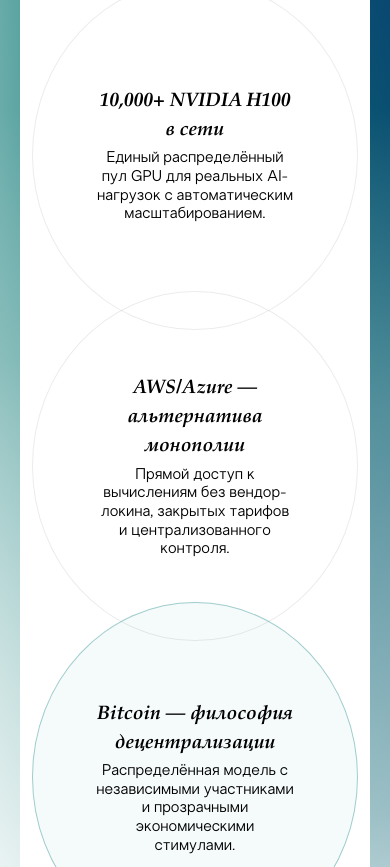
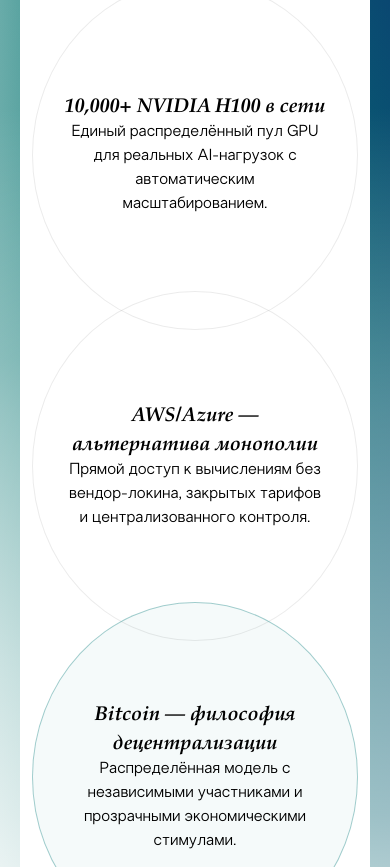
Before and after one commit to marginCodeProjects/gnk-club-landing, a Next.js app: page / in a window 390 px wide. Shown: the part 1157-2024 px from the top of the page. Built offline with nearby package versions, Linux system fonts and the light colour scheme.

Commit message:
fixed adaptive

```diff
--- a/src/components/bottom/LaunchPrice.tsx
+++ b/src/components/bottom/LaunchPrice.tsx
@@ -6,8 +6,8 @@
 
 const LaunchPrice = () => {
     return (
-        <div className="my-20 md:mt-0 md:mb-20 rounded-3xl bg-white grid grid-cols-1 grid-rows-2 md:grid-cols-2 md:grid-rows-1 gap-7">
-            <div className="order-2 md:order-1 flex flex-col gap-10 mb-10 mx-7 md:my-10 md:ml-7">
+        <div className="my-20 lg:mt-0 lg:mb-20 rounded-3xl bg-white grid grid-cols-1 grid-rows-2 lg:grid-cols-2 lg:grid-rows-1 gap-7">
+            <div className="order-2 lg:order-1 flex flex-col gap-10 mb-10 mx-7 md:my-10 md:ml-7">
                 <div className="text-4xl text-[#034744]">Запустите GNK-инфраструктуру за 1 день</div>
                 <div className="text-xl">
                     NVIDIA H100. от $1.8 в час за карту. Вход от $10 000.
@@ -21,9 +21,9 @@
                     />
                 </div>
             </div>
-            <div className='order-1 md:order-2 relative w-full h-[320px] md:h-full'>
-                <Image src={'/graphics-card.png'} alt={'card'} fill className='hidden md:block object-cover object-right'/>
-                <Image src={'/graphics-mobile.png'} alt={'card'} fill className='block md:hidden object-cover object-right'/>
+            <div className='order-1 lg:order-2 relative w-full h-[320px] md:h-full'>
+                <Image src={'/graphics-card.png'} alt={'card'} fill className='hidden lg:block object-cover object-right'/>
+                <Image src={'/graphics-mobile.png'} alt={'card'} fill className='block lg:hidden object-cover object-right'/>
             </div>
         </div>
     );
--- a/src/components/bottom/UsefulResources.tsx
+++ b/src/components/bottom/UsefulResources.tsx
@@ -29,7 +29,7 @@
 
 const UsefulResources = () => {
     return (
-        <div className="hidden md:block text-white my-20">
+        <div className="hidden lg:block text-white my-20">
             <div className="text-4xl md:text-5xl text-center md:text-left mb-7">Полезные ресурсы</div>
             <div className="text-base md:text-xl text-center md:text-left md:w-1/3 mb-10">
                 Узнайте больше о GNK.CLUB и децентрализованных вычислениях
--- a/src/components/hero/GonkaAndBitcoin.tsx
+++ b/src/components/hero/GonkaAndBitcoin.tsx
@@ -15,38 +15,38 @@
             <div className={styles.section}>
                 <div className={styles.wrapper}>
                     <div className={styles.circle}>
-                        <h3>10,000+ NVIDIA H100 в сети</h3>
-                        <p>
+                        <div className="text-center md:text-left text-xl md:text-2xl"><b><i>10,000+ NVIDIA H100 в сети</i></b></div>
+                        <div className="text-center md:text-left text-base md:text-xl">
                             Единый распределённый пул GPU для реальных AI-нагрузок
                             с автоматическим масштабированием.
-                        </p>
+                        </div>
                     </div>
 
                     <div className={styles.circle}>
-                        <h3>AWS/Azure — альтернатива монополии</h3>
-                        <p>
+                        <div className="text-center md:text-left text-xl md:text-2xl"><b><i>AWS/Azure — альтернатива монополии</i></b></div>
+                        <div className="text-center md:text-left text-base md:text-xl">
                             Прямой доступ к вычислениям без вендор-локина,
                             закрытых тарифов и централизованного контроля.
-                        </p>
+                        </div>
                     </div>
 
                     <div className={`${styles.circle} ${styles.active}`}>
-                        <h3>Bitcoin — философия децентрализации</h3>
-                        <p>
+                        <div className="text-center md:text-left text-xl md:text-2xl"><b><i>Bitcoin — философия децентрализации</i></b></div>
+                        <div className="text-center md:text-left text-base md:text-xl">
                             Распределённая модель с независимыми участниками
                             и прозрачными экономическими стимулами.
-                        </p>
+                        </div>
                     </div>
                 </div>
             </div>
             <div className="mt-10 grid md:grid-cols-2 text-base md:text-xl gap-10">
                 <div>
-                    <i className={styles.boldItalic}>Миссия:</i> Не допустить монополизации
+                    <b><i className="text-center md:text-left text-xl md:text-2xl">Миссия:</i></b> Не допустить монополизации
                     AI-инфраструктуры несколькими крупными корпорациями,
                     как это произошло с классическими вычислениями (Amazon, Microsoft, Google).
                 </div>
                 <div>
-                    <i className={styles.boldItalic}>Вдохновение Bitcoin:</i> GONKA следует модели Bitcoin
+                    <b><i className="text-center md:text-left text-xl md:text-2xl">Вдохновение Bitcoin:</i></b> GONKA следует модели Bitcoin
                     и инфраструктуре, созданной майнерами. Децентрализованная сеть майнеров Bitcoin
                     в разы превосходит вычислительную мощность традиционных облачных компаний
                     — именно такую модель мы строим для AI-вычислений.
--- a/src/components/hero/Hero.module.css
+++ b/src/components/hero/Hero.module.css
@@ -37,20 +37,7 @@
     border-color: rgba(0, 120, 120, 0.35);
 }
 
-.circle h3,
-.boldItalic {
-    font-family: var(--font-ag-palatial);
-    font-size: 1.67vw;
-    font-weight: 700;
-    margin-bottom: 1.5vw;
-}
-
-.circle p {
-    font-size: 1.38vw;
-    line-height: 1.2;
-}
-
-@media (max-width: 768px) {
+@media (max-width: 1150px) {
     .wrapper {
         flex-direction: column;
     }
@@ -61,18 +48,7 @@
         max-width: 350px;
         height: auto;
         min-height: 350px;
-        padding: 20vw 16vw;
-    }
-
-    .circle h3,
-    .boldItalic {
-        text-align: center;
-        font-size: 5vw;
-    }
-
-    .circle p {
-        text-align: center;
-        font-size: 4vw;
+        padding: 20vw 8vw;
     }
 
     .circle:not(:first-child) {
--- a/src/components/main/GnkClubAdvantages.tsx
+++ b/src/components/main/GnkClubAdvantages.tsx
@@ -71,7 +71,7 @@
                     </b>
                 </div>
             </div>
-            <div className="grid grid-cols-1 md:grid-cols-2 gap-7 text-base md:text-xl">
+            <div className="grid grid-cols-1 lg:grid-cols-2 gap-7 text-base md:text-xl">
                 <div className="border-gray-300 border-2 px-4 md:px-10 pt-7 pb-5 rounded-3xl">
                     <div className="flex gap-4 items-center mb-5 md:mb-10">
                         <Image
--- a/src/components/main/MoneyRisks.tsx
+++ b/src/components/main/MoneyRisks.tsx
@@ -9,7 +9,7 @@
         <div className="
             my-20 rounded-3xl overflow-hidden
             bg-blue-gradient text-white grid
-            grid-cols-1 grid-rows-2 md:grid-cols-2 md:grid-rows-1
+            grid-cols-1 grid-rows-2 lg:grid-cols-2 lg:grid-rows-1
             gap-7 items-stretch"
         >
             <div className="flex flex-col gap-7 mt-20 mx-7 md:my-10 md:ml-7">
--- a/src/components/main/TargetGroup.tsx
+++ b/src/components/main/TargetGroup.tsx
@@ -37,7 +37,7 @@
                     снизить влияние внешних платформ и получить стабильную рабочую конфигурацию.
                 </div>
             </div>
-            <div className="grid md:grid-cols-3 gap-7">
+            <div className="grid xl:grid-cols-3 gap-7">
                 <div className="px-7 pt-10 pb-15 rounded-3xl bg-main-gradient text-white">
                     <Image
                         src={'/blocks-icon-light.svg'}
```
